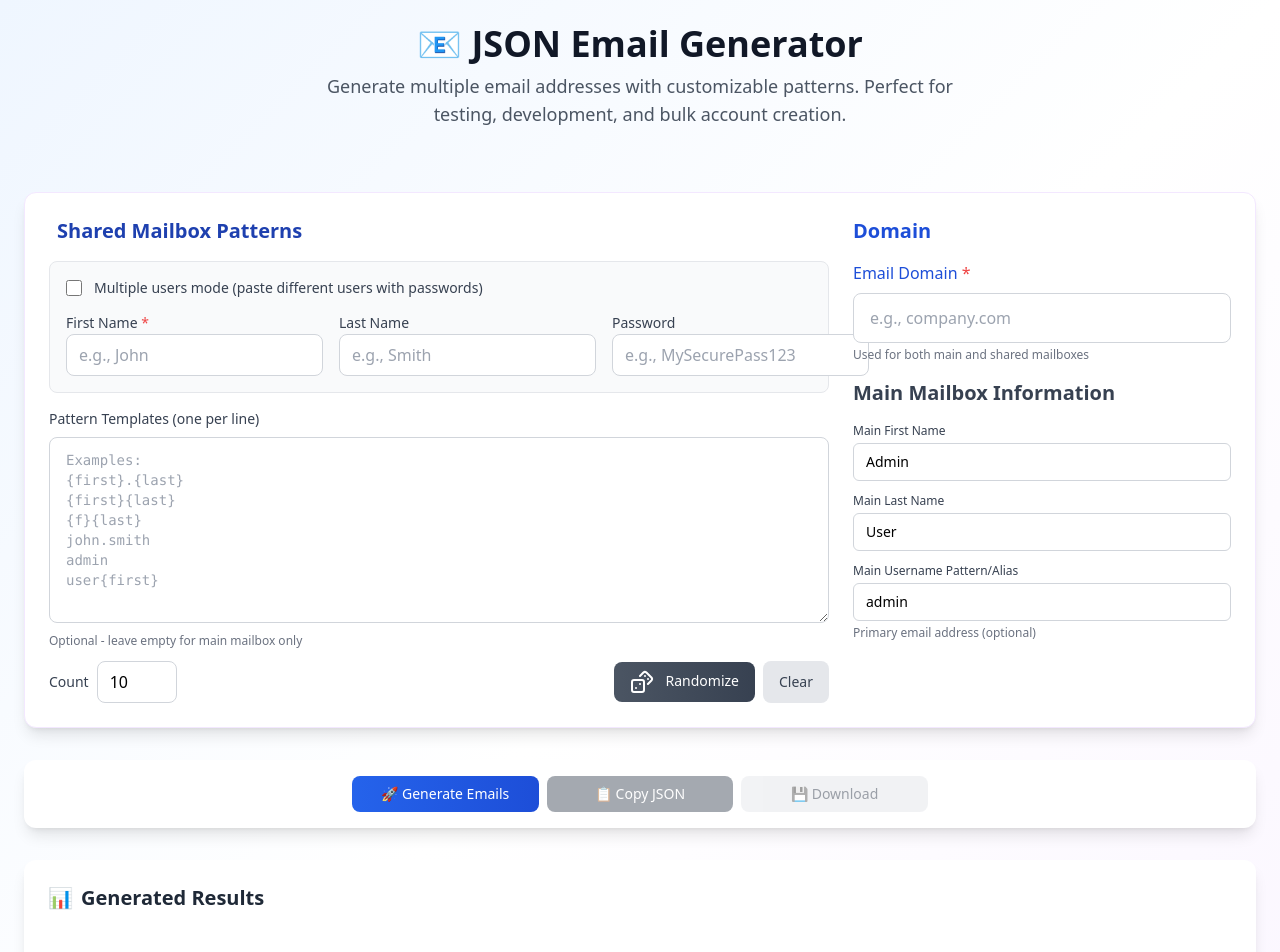
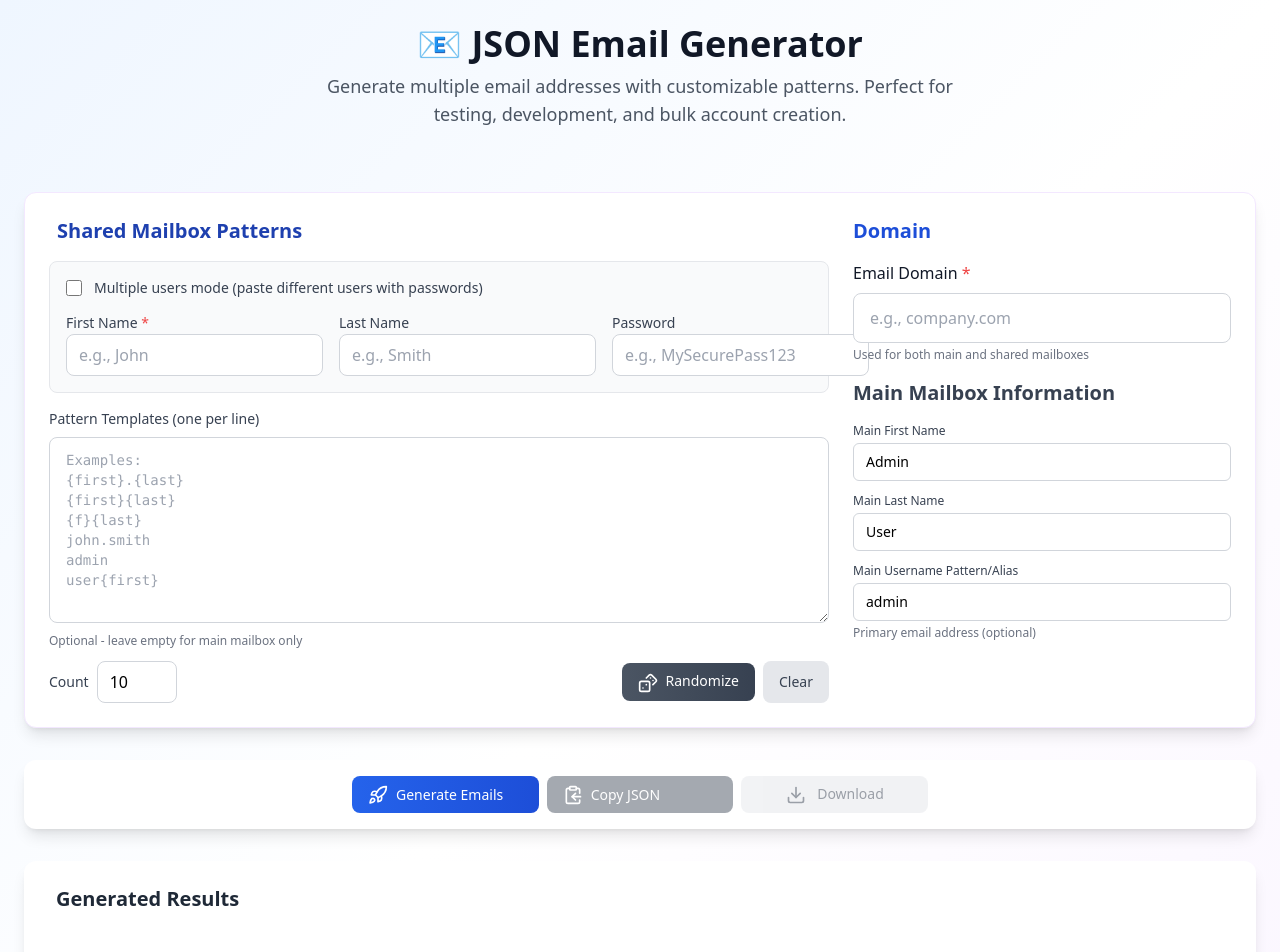
Before and after one commit to clydeskieme1/JSON-Generator, a React (Vite) app: page / in a window 1280 px wide. Shown: the top 952 px of the page. Built offline with nearby package versions, Linux system fonts and the light colour scheme.

Commit message:
UI changes

```diff
--- a/src/EmailJsonGeneratorUI.jsx
+++ b/src/EmailJsonGeneratorUI.jsx
@@ -1,4 +1,4 @@
-import { Dices } from 'lucide-react';
+import { CheckCheck, ClipboardCheck, ClipboardCopy, Dices, Download, Hourglass, Paperclip, Rocket } from 'lucide-react';
 import React, { useState } from 'react';
 import WebhookIntegration from './WebhookIntegration';
 
@@ -19,6 +19,7 @@ export default function EmailJsonGeneratorUI() {
   const [randomCount, setRandomCount] = useState(10);
   const [resultJson, setResultJson] = useState(null);
   const [error, setError] = useState('');
+  const [generateStatus, setGenerateStatus] = useState(null); // 'loading' or 'success'
   const [mainCopyStatus, setMainCopyStatus] = useState(false);
   const [copyJsonStatus, setCopyJsonStatus] = useState(false);
   const [showWebhookPanel, setShowWebhookPanel] = useState(false);
@@ -26,6 +27,8 @@ export default function EmailJsonGeneratorUI() {
   const [multipleFirstNames, setMultipleFirstNames] = useState('');
   const [multipleLastNames, setMultipleLastNames] = useState('');
   const [multiplePasswords, setMultiplePasswords] = useState('');
+  const [rolling, setRolling] = useState(false);
+
 
   // Normalization: lowercase, strip spaces, allow only a-z0-9._-
   function normalizeLocal(s) {
@@ -71,12 +74,14 @@ export default function EmailJsonGeneratorUI() {
   }
 
   function generate() {
+    setGenerateStatus('loading');
     setError('');
 
     const domainNorm = (domain || '').trim().toLowerCase();
 
     if (!domainNorm) {
       setError('Domain is required.');
+      setGenerateStatus(null);
       return;
     }
 
@@ -91,6 +96,7 @@ export default function EmailJsonGeneratorUI() {
     const duplicatePatterns = Array.from(patternCounts.entries()).filter(([_, c]) => c > 1);
     if (duplicatePatterns.length > 0) {
       setError(`Duplicate patterns detected: ${duplicatePatterns.length} duplicated item${duplicatePatterns.length !== 1 ? 's' : ''}. Please remove duplicates before generating.`);
+      setGenerateStatus(null);
       return;
     }
     const maxResults = Math.max(usernamePatterns.length, 1);
@@ -102,6 +108,7 @@ export default function EmailJsonGeneratorUI() {
 
       if (!hasFieldData) {
         setError('Users data is required in multiple users mode. Please provide at least first names.');
+        setGenerateStatus(null);
         return;
       }
 
@@ -109,6 +116,7 @@ export default function EmailJsonGeneratorUI() {
 
       if (users.length === 0) {
         setError('No valid users found. Please check the format and ensure at least first names are provided.');
+        setGenerateStatus(null);
         return;
       }
 
@@ -218,6 +226,13 @@ export default function EmailJsonGeneratorUI() {
       };
 
       setResultJson(out);
+      // Show success state for 1.5 seconds then return to normal
+      setTimeout(() => {
+        setGenerateStatus('success');
+      }, 300);
+      setTimeout(() => {
+        setGenerateStatus(null);
+      }, 2000);
       return;
     }
 
@@ -314,6 +329,13 @@ export default function EmailJsonGeneratorUI() {
     };
 
     setResultJson(out);
+    // Show success state for 1.5 seconds then return to normal
+    setTimeout(() => {
+      setGenerateStatus('success');
+    }, 300);
+    setTimeout(() => {
+      setGenerateStatus(null);
+    }, 2000);
   }
 
   function generateRandomPatterns() {
@@ -428,6 +450,15 @@ export default function EmailJsonGeneratorUI() {
       setError('Failed to copy to clipboard');
     });
   }
+
+  const handleRandomize = () => {
+    setRolling(true);
+    generateRandomPatterns();
+
+    // stop animation after 600ms
+    setTimeout(() => setRolling(false), 600);
+  };
+
 
   function copyJsonToClipboard() {
     if (!resultJson) return;
@@ -615,11 +646,16 @@ export default function EmailJsonGeneratorUI() {
                   </div>
                   <button
                     tabIndex={-1}
-                    onClick={generateRandomPatterns}
-                    className="ml-auto px-4 py-2 bg-gradient-to-r from-gray-600 to-gray-700 text-white rounded-lg hover:from-gray-700 hover:to-gray-800 focus:ring-4 focus:ring-purple-300 text-sm font-medium transition-all duration-200"
+                    onClick={handleRandomize}
+                    className="ml-auto px-4 py-2 bg-gradient-to-r from-gray-600 to-gray-700 text-white rounded-lg hover:from-gray-700 hover:to-gray-800 text-sm font-medium transition-all duration-200"
                   >
-                    <Dices className="mr-2 inline-block" /> Randomize
+                    <Dices
+                      className={`w-5 h-5 mr-2 inline-block ${rolling ? "animate-spin" : ""
+                        }`}
+                    />
+                    Randomize
                   </button>
+
                 </div>
                 <button
                   onClick={() => setPatternsText('')}
@@ -639,7 +675,7 @@ export default function EmailJsonGeneratorUI() {
 
                 <div>
 
-                  <label className="block text-md font-medium text-blue-700 mb-2">
+                  <label className="block text-md font-medium text-gray-900 mb-2">
                     Email Domain <span className="text-red-500">*</span>
                   </label>
                   <input
@@ -712,9 +748,33 @@ export default function EmailJsonGeneratorUI() {
           <div className="flex flex-col sm:flex-row gap-2 justify-center max-w-xl mx-auto">
             <button
               onClick={generate}
-              className="flex-1 px-4 py-2 bg-gradient-to-r from-blue-600 to-blue-700 text-white rounded-lg hover:from-blue-700 hover:to-blue-800 focus:ring-4 focus:ring-blue-300 font-medium transition-all duration-200 transform hover:scale-105 text-sm"
+              disabled={generateStatus === 'loading'}
+              className={`flex-1 px-4 py-2 rounded-lg text-white font-medium transition-all duration-300 transform text-sm ${generateStatus === 'loading'
+                ? 'bg-gradient-to-r from-blue-500 to-blue-600 cursor-wait scale-100'
+                : generateStatus === 'success'
+                  ? 'bg-gradient-to-r from-green-600 to-green-700 hover:from-green-700 hover:to-green-800 scale-105'
+                  : 'bg-gradient-to-r from-blue-600 to-blue-700 hover:from-blue-700 hover:to-blue-800 hover:scale-105'
+                } focus:ring-4 focus:ring-blue-300 disabled:opacity-75`}
             >
-              🚀 Generate Emails
+              <span className="flex items-center gap-2">
+                {generateStatus === "loading" ? (
+                  <>
+                    <Hourglass className="w-5 h-5 animate-spin" />
+                    Generating...
+                  </>
+                ) : generateStatus === "success" ? (
+                  <>
+                    <CheckCheck className="w-5 h-5 " />
+                    Generated!
+                  </>
+                ) : (
+                  <>
+                    <Rocket className="w-5 h-5" />
+                    Generate Emails
+                  </>
+                )}
+              </span>
+
             </button>
             <button
               onClick={copyJsonToClipboardMain}
@@ -724,14 +784,27 @@ export default function EmailJsonGeneratorUI() {
                 : 'bg-gray-600 text-white hover:bg-gray-700'
                 }`}
             >
-              {mainCopyStatus ? '✅ Copied!' : '📋 Copy JSON'}
+              <span className="flex items-center gap-2">
+                {mainCopyStatus ? (
+                  <>
+                    <ClipboardCheck className="w-5 h-5 " />
+                    Copied!
+                  </>
+                ) : (
+                  <>
+                    <ClipboardCopy className="w-5 h-5" />
+                    Copy JSON
+                  </>
+                )}
+              </span>
+
             </button>
             <button
               onClick={downloadJson}
               disabled={!resultJson}
               className="flex-1 px-4 py-2 bg-gray-200 text-gray-700 rounded-lg hover:bg-gray-300 disabled:opacity-50 disabled:cursor-not-allowed focus:ring-4 focus:ring-gray-300 font-medium transition-all duration-200 text-sm"
             >
-              💾 Download
+              <Download className="w-5 h-5 inline mr-2" /> Download
             </button>
           </div>
 
@@ -755,17 +828,17 @@ export default function EmailJsonGeneratorUI() {
           <div className="flex justify-center mb-8">
             <button
               onClick={() => setShowWebhookPanel(true)}
-              className="px-6 py-2 bg-gradient-to-r from-indigo-600 to-indigo-700 text-white rounded-lg hover:from-indigo-700 hover:to-indigo-800 focus:ring-4 focus:ring-indigo-300 font-medium transition-all duration-200 transform hover:scale-105 text-sm"
+              className="px-6 py-2 bg-gradient-to-r from-blue-600 to-blue-700 text-white rounded-lg hover:from-blue-700 hover:to-blue-800 focus:ring-4 focus:ring-blue-300 font-medium transition-all duration-200 transform hover:scale-105 text-sm"
             >
-              🔗 Add Users via Webhook
+              <Paperclip className="w-5 h-5 inline mr-2" /> Add Users via Webhook
             </button>
           </div>
         )}
 
         {/* Bottom Section - Results */}
         <div className="bg-white rounded-xl shadow-lg p-6">
-          <h3 className="text-xl font-semibold text-gray-800 mb-4 flex items-center">
-            <span className="mr-2">📊</span>
+          <h3 className="text-xl font-bold text-gray-800 mb-4 flex items-center">
+            <span className="mr-2"></span>
             Generated Results
           </h3>
 
@@ -778,9 +851,9 @@ export default function EmailJsonGeneratorUI() {
           ) : (
             <div className="space-y-4">
               <div className="bg-gray-50 p-4 rounded-lg">
-                <div className="text-lg mb-1  text-green-600">Generated {resultJson.sharedmailbox.length} email addresses</div>
-                <div className="text-md">
-                  Domain: <span className="text-lg font-bold text-gray-900">{resultJson.domain}</span>
+                <div className="text-lg mb-2 ">Generated <span className='text-lg font-bold text-gray-900'> {resultJson.sharedmailbox.length}</span> email addresses</div>
+                <div className="text-lg">
+                  Domain: <span className="text-lg font-bold text-blue-900 bg-blue-200 rounded-md px-4 py-1 ">{resultJson.domain}</span>
                 </div>
 
               </div>
```
Also changed, not shown: src/WebhookIntegration.jsx (+8 -8 lines).
